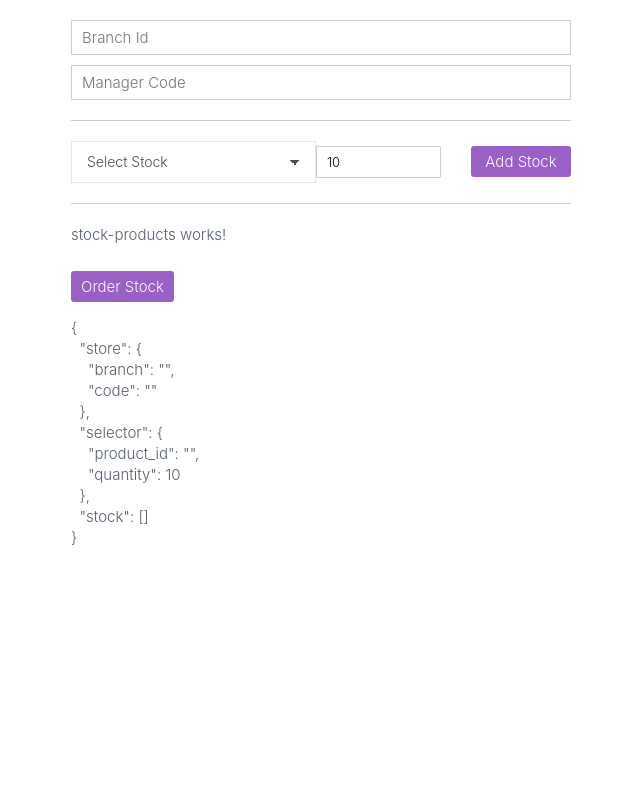
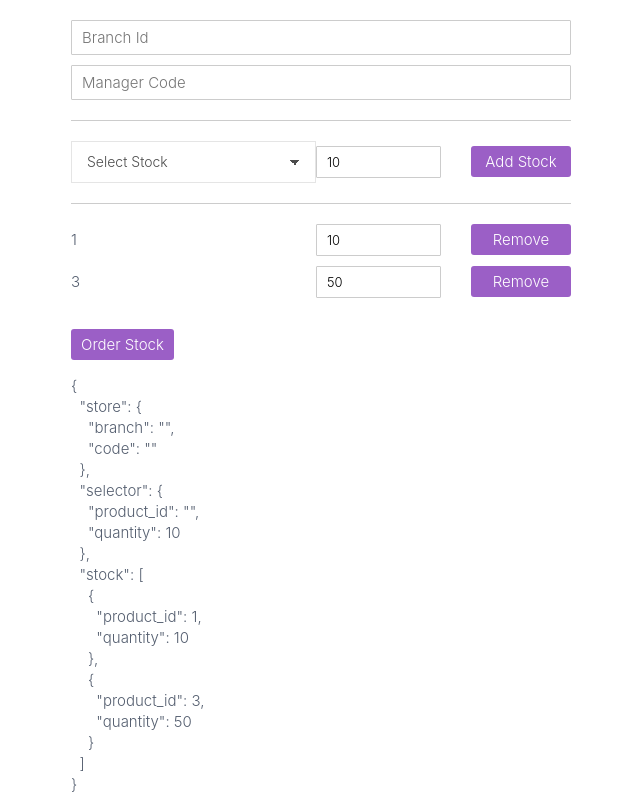
Before and after one commit to tabarino/angular-pro, an Angular app: page / in a window 1280 px wide. Shown: the whole page, without its empty margins (319-959 px from the left). Built offline with nearby package versions, Linux system fonts and the light colour scheme.

Commit message:
33 - FormArray

```diff
--- a/src/app/stock-inventory/components/stock-products/stock-products.component.html
+++ b/src/app/stock-inventory/components/stock-products/stock-products.component.html
@@ -1,3 +1,13 @@
 <div class="stock-product" [formGroup]="parent">
-    <p>stock-products works!</p>
+    <div formArrayName="stock">
+        <div *ngFor="let item of stocks; let i = index;">
+            <div class="stock-product__content" [formGroupName]="i">
+                <div class="stock-product__name">
+                    {{ item.value.product_id }}
+                </div>
+                <input type="number" step="10" min="10" max="1000" formControlName="quantity">
+                <button type="button">Remove</button>
+            </div>
+        </div>
+    </div>
 </div>
--- a/src/app/stock-inventory/components/stock-products/stock-products.component.ts
+++ b/src/app/stock-inventory/components/stock-products/stock-products.component.ts
@@ -1,5 +1,5 @@
 import { Component, Input, OnInit } from '@angular/core';
-import { FormGroup } from '@angular/forms';
+import { FormArray, FormGroup } from '@angular/forms';
 
 @Component({
     selector: 'stock-products',
@@ -13,4 +13,8 @@ export class StockProductsComponent implements OnInit {
 
     ngOnInit(): void {
     }
+
+    get stocks() {
+        return (this.parent.get('stock') as FormArray).controls;
+    }
 }
--- a/src/app/stock-inventory/components/stock-selector/stock-selector.component.html
+++ b/src/app/stock-inventory/components/stock-selector/stock-selector.component.html
@@ -2,7 +2,7 @@
     <div formGroupName="selector">
         <select formControlName="product_id">
             <option value="">Select Stock</option>
-            <option *ngFor="let product of products" [value]="product.id">{{ product.name }}</option>
+            <option *ngFor="let product of products" [ngValue]="product.id">{{ product.name }}</option>
         </select>
         <input type="number" step="10" min="10" max="1000" formControlName="quantity">
         <button type="button">Add Stock</button>
--- a/src/app/stock-inventory/containers/stock-inventory/stock-inventory.component.ts
+++ b/src/app/stock-inventory/containers/stock-inventory/stock-inventory.component.ts
@@ -13,11 +13,11 @@ export class StockInventoryComponent implements OnInit {
             branch: new FormControl(''),
             code: new FormControl('')
         }),
-        selector: new FormGroup({
-            product_id: new FormControl(''),
-            quantity: new FormControl(10)
-        }),
-        stock: new FormArray([])
+        selector: this.createStock({}),
+        stock: new FormArray([
+            this.createStock({ product_id: 1, quantity: 10 }),
+            this.createStock({ product_id: 3, quantity: 50 })
+        ])
     });
 
     product: Product[] = [
@@ -33,6 +33,13 @@ export class StockInventoryComponent implements OnInit {
     ngOnInit(): void {
     }
 
+    createStock(stock) {
+        return new FormGroup({
+            product_id: new FormControl(parseInt(stock.product_id, 10) || ''),
+            quantity: new FormControl(stock.quantity || 10)
+        });
+    }
+
     onSubmit() {
         console.log('Submit: ', this.form.value);
     }
```
